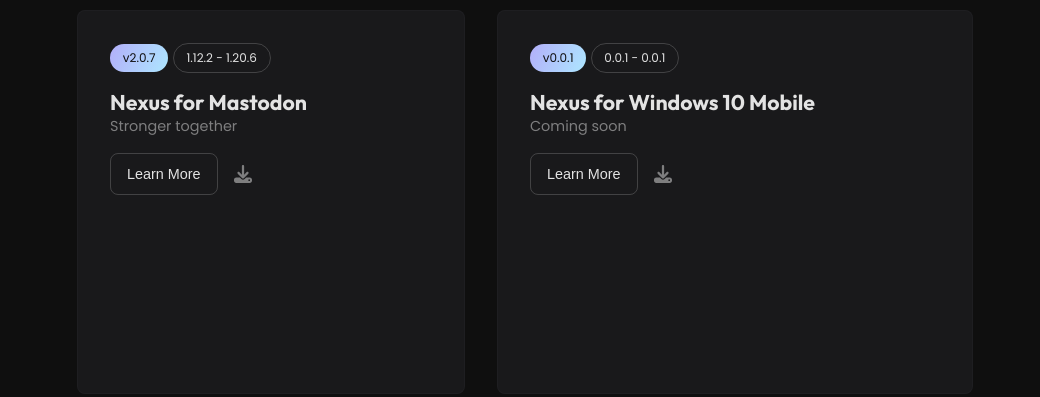
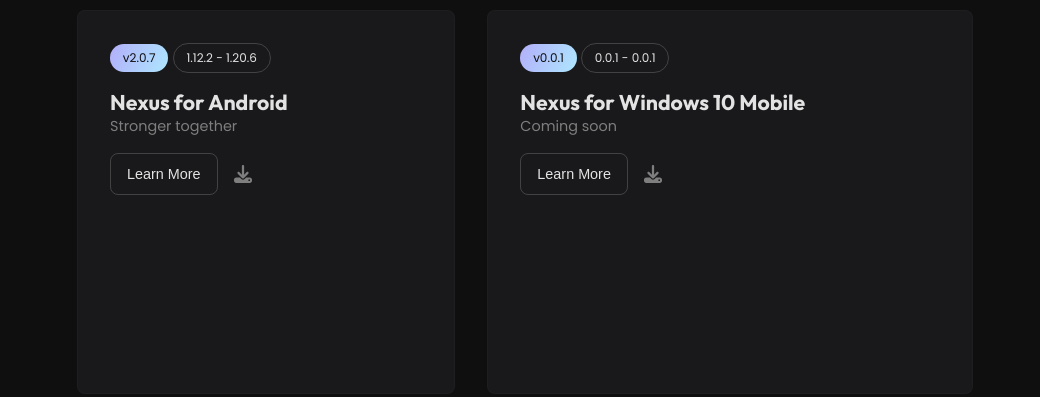
Before and after one commit to adrian2793/nexus, a plain HTML site: page index.html in a window 1280 px wide. Shown: the part 545-942 px from the top of the page, without its empty margins (115-1155 px from the left). Drawn offline with Linux system fonts and the light colour scheme.

Commit message:
Update index.html

```diff
--- a/index.html
+++ b/index.html
@@ -47,7 +47,7 @@
 <tag class="tertiary">1.12.2 - 1.20.6</tag>
 </div>
 <div>
-<h5>Nexus for Mastodon</h5>
+<h5>Nexus for Android</h5>
 <p class="muted">Stronger together</p>
 </div>
 <div class="row">
```
